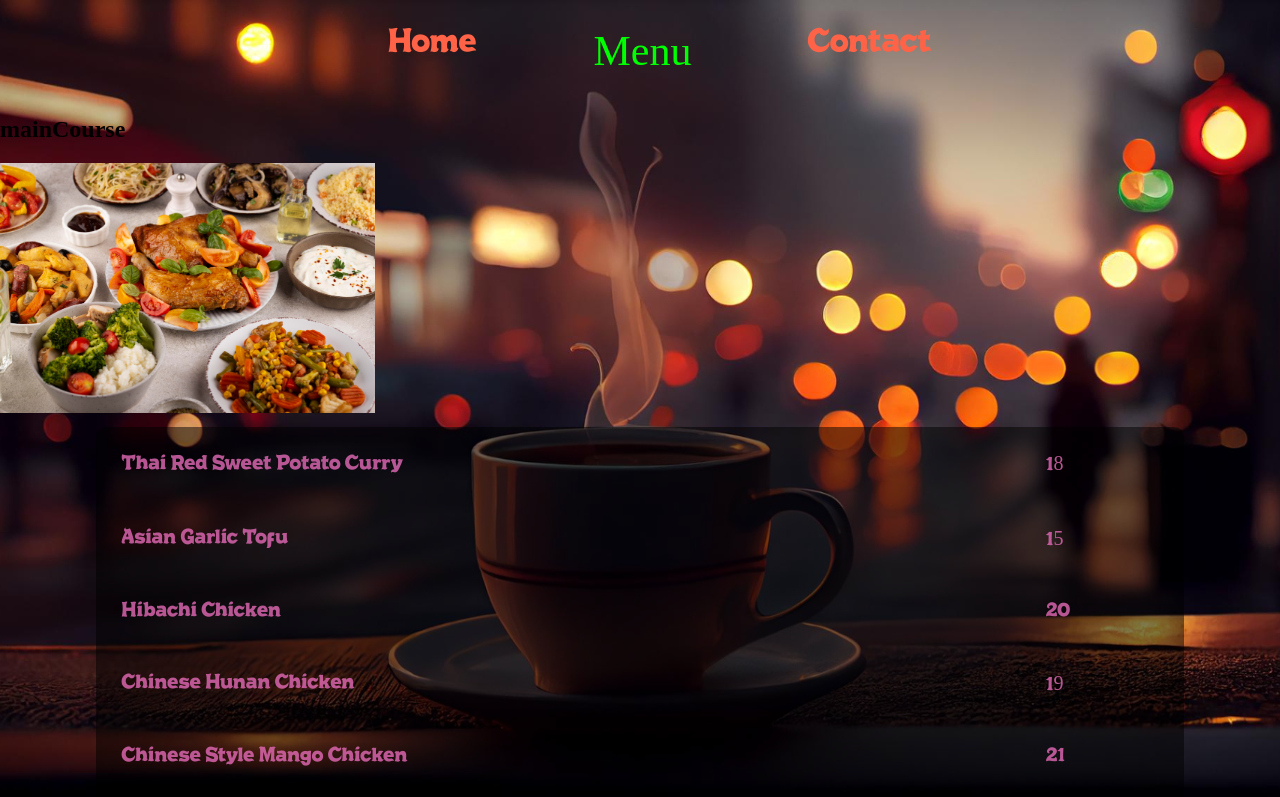
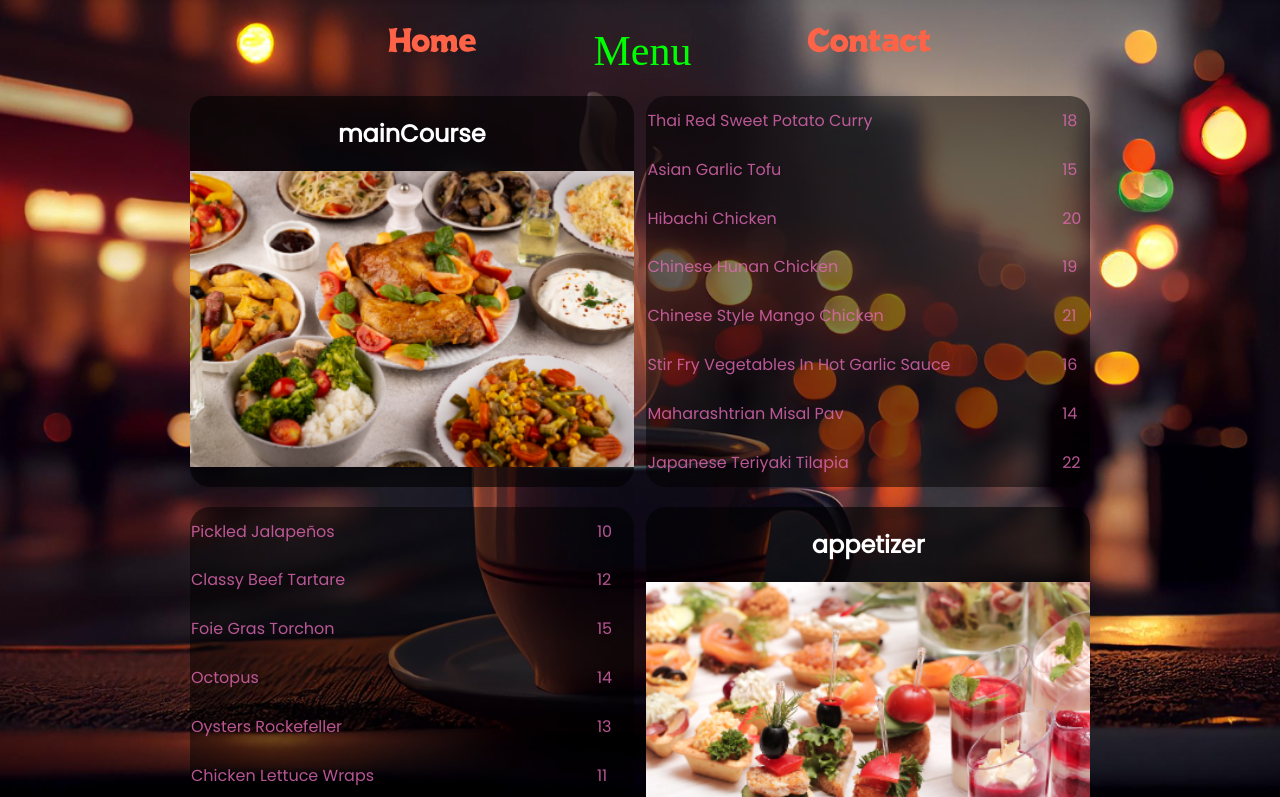
Before and after one commit to FluffyRudy/restaurant-page, a website built with webpack: page src/index.html in a window 1280 px wide. Both pictures are taken after a click on the button "Menu". Shown: the top 797 px of the page. Built offline with nearby package versions, Linux system fonts and the light colour scheme; a web font is replaced by a local one.

Commit message:
Update ui style

```diff
--- a/src/styles/home.css
+++ b/src/styles/home.css
@@ -26,18 +26,14 @@
     font-weight: bolder;
 }
 
-table {
+#hours-table {
     width: 85%;
     margin: 10px auto 20px auto;
-    color: rgba(227, 106, 182, 0.8);
-    font-family: 'defaultFont';
-    background-color: rgba(0, 0, 0, 0.5);
-    border-collapse: collapse;
     font-size: 20px;
+    font-family: "defaultFont";
     border-radius: 10px;
-    text-align: left;
 }
 
-td, th {
+#hours-table td, #hours-table th {
     padding: 2vmax;
 }
--- a/src/styles/menu.css
+++ b/src/styles/menu.css
@@ -0,0 +1,36 @@
+#menu-container {
+    margin: auto;
+    font-family: "paraFont";
+    width: min(900px, 95%);
+}
+
+.card {
+    display: flex;
+    width: 100%;
+    justify-content: center;
+    flex-wrap: wrap;
+    margin: 0 0 20px 0;
+    gap: 1vmax;
+}
+
+.card #course-div {
+    padding: 20px 0;
+    background-color: rgba(0, 0, 0, 0.6);
+    text-align: center;
+}
+
+.card #course-div h2 {
+    margin-top: 0;
+}
+
+.card #course-div, .card table {
+    flex: 1;
+    width: 0;
+    border-radius: 20px;
+}
+
+.card img {
+    width: 100%;
+    display: block;
+    object-fit: cover;
+}
--- a/src/styles/navigation.css
+++ b/src/styles/navigation.css
@@ -19,7 +19,6 @@ button {
 
 button:focus {
     color: lime;
-    border-radius: 10px;
     font-family: 'hoverFont';
     font-size: 42px;
 }
--- a/src/styles/style.css
+++ b/src/styles/style.css
@@ -6,4 +6,13 @@ body {
     background-attachment: fixed;
     margin: 0;
     padding: 0;
+    overflow-x: hidden;
+    color: #fff;
 }
+
+table {
+    color: rgba(227, 106, 182, 0.8);
+    background-color: rgba(0, 0, 0, 0.5);
+    border-collapse: collapse;
+    text-align: left;
+}
```
